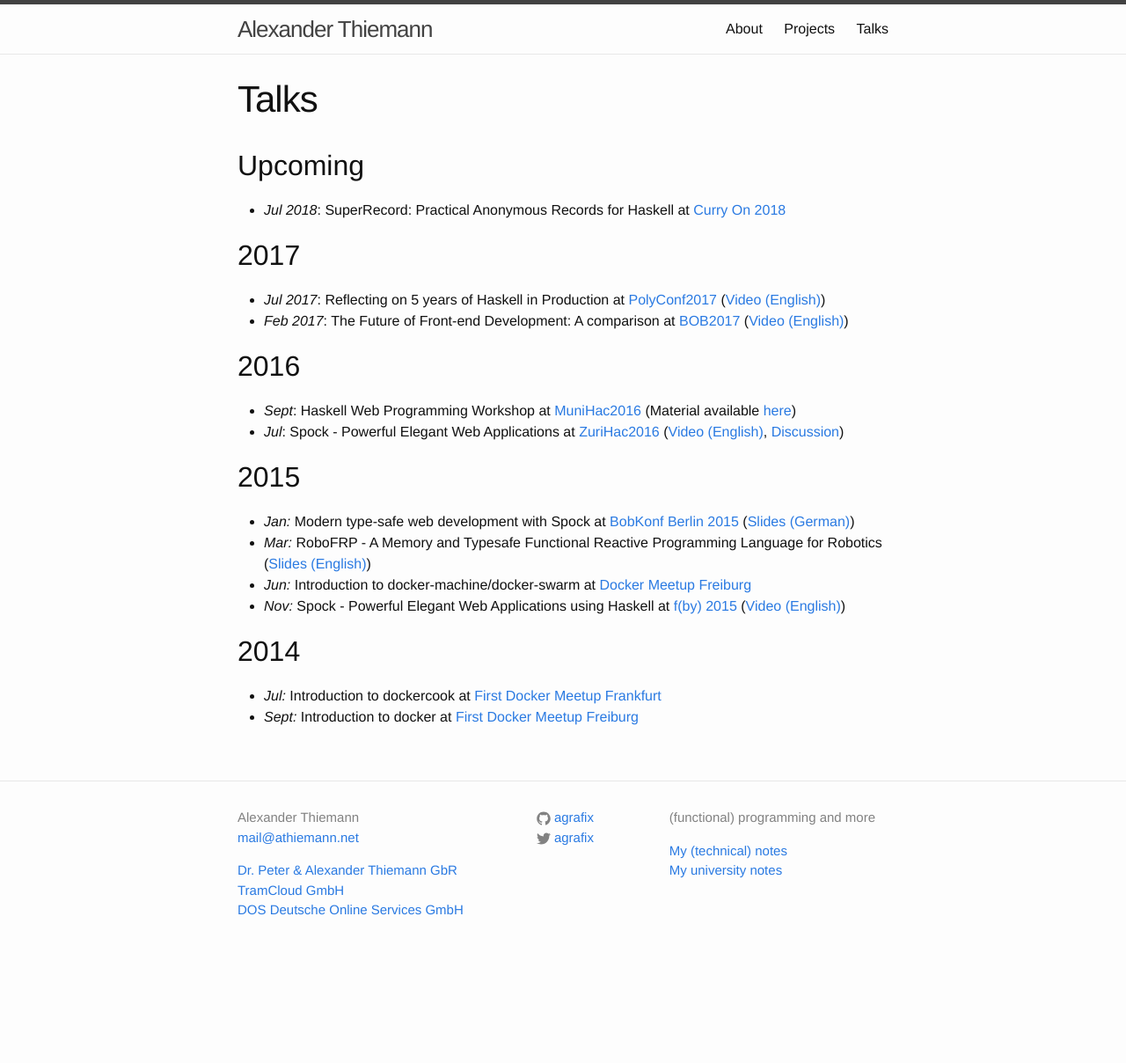
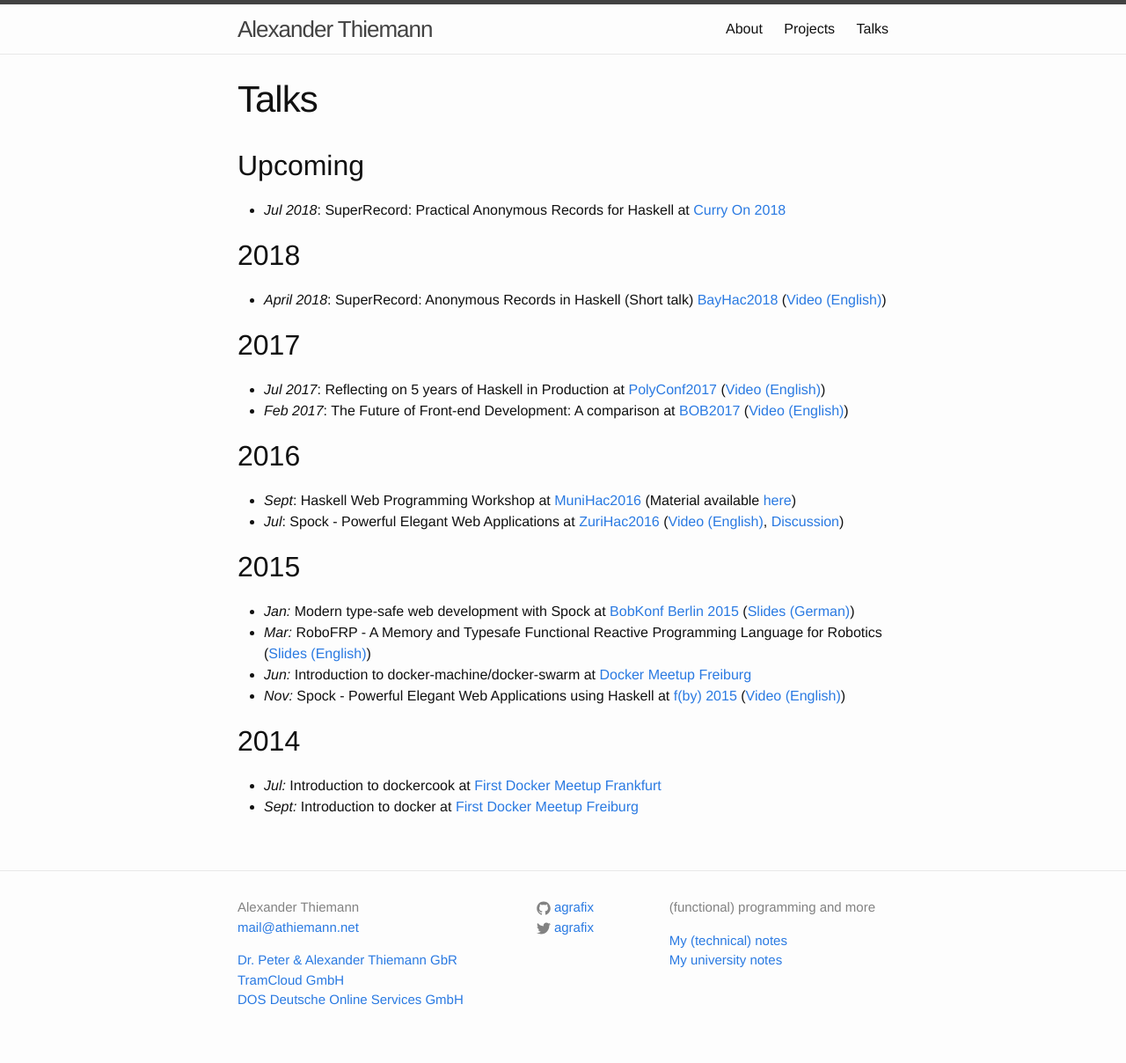
Before and after one commit to agrafix/homepage, a Jekyll site: the page built from talks.md, in a window 1280 px wide. Shown: the whole page at 88% size. Built offline with Jekyll 4.4.1, drawn with Linux system fonts in a browser that asks for light colours; before the commit the page ends 1106 px from its top, so only the background shows below that.

Commit message:
add short bayhac talk

```diff
--- a/talks.md
+++ b/talks.md
@@ -7,6 +7,10 @@ permalink: /talks/
 ## Upcoming
 
 * *Jul 2018*: SuperRecord: Practical Anonymous Records for Haskell at [Curry On 2018][curry-2018]
+
+## 2018
+
+* *April 2018*: SuperRecord: Anonymous Records in Haskell (Short talk) [BayHac2018][bayhac-2018] ([Video (English)][bayhac-2018-video])
 
 ## 2017
 * *Jul 2017*: Reflecting on 5 years of Haskell in Production at [PolyConf2017][poly-2017] ([Video (English)][poly-2017-video])
@@ -44,3 +48,5 @@ permalink: /talks/
 [poly-2017]: https://polyconf.com/
 [poly-2017-video]: https://www.youtube.com/watch?v=KlfbAneiMNw
 [curry-2018]: http://curry-on.org/2018/sessions/superrecord-practical-anonymous-records-for-haskell.html
+[bayhac-2018]: https://wiki.haskell.org/BayHac2018
+[bayhac-2018-video]: https://www.youtube.com/watch?v=YLMMoYRQvS4
```
